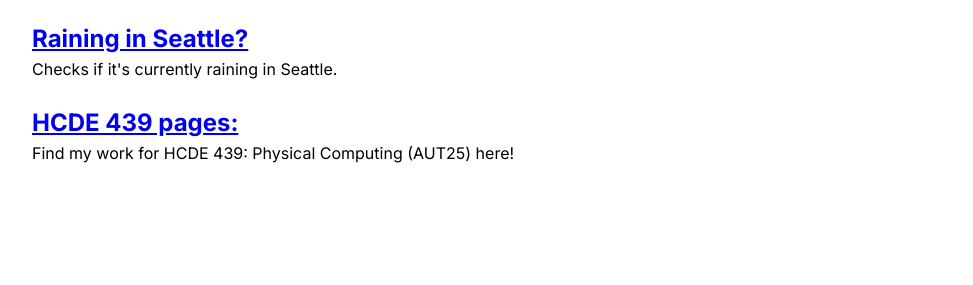
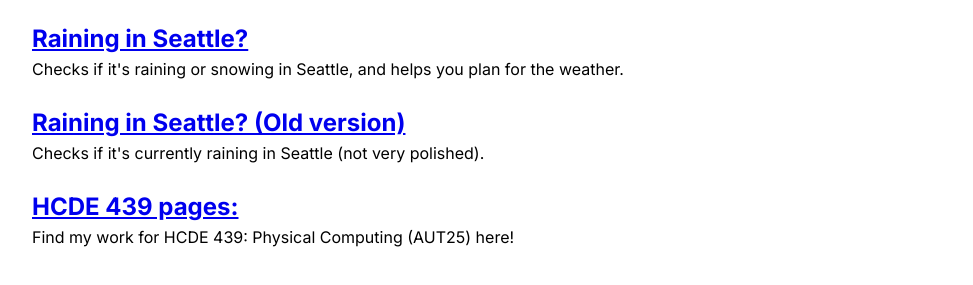
Before and after one commit to ee0ee/ee0ee.github.io, a plain HTML site: page index.html in a window 1280 px wide. Shown: the part 147-432 px from the top of the page, without its empty margins (140-1113 px from the left). Drawn offline with Linux system fonts and the light colour scheme.

Commit message:
Added new rain website to index

```diff
--- a/index.html
+++ b/index.html
@@ -16,11 +16,20 @@
     </div>
     <br>
     <p>
-      <a href="raining-in-seattle/index.html">
+      <a href="https://seattle-rain-planner.firebaseapp.com/">
         <h2>Raining in Seattle?</h2>
       </a>
       <p>
-        Checks if it's currently raining in Seattle.
+        Checks if it's raining or snowing in Seattle, and helps you plan for the weather.
+      </p>
+    </p>
+    <br>
+    <p>
+      <a href="raining-in-seattle/index.html">
+        <h2>Raining in Seattle? (Old version)</h2>
+      </a>
+      <p>
+        Checks if it's currently raining in Seattle (not very polished).
       </p>
     </p>
     <br>
```
